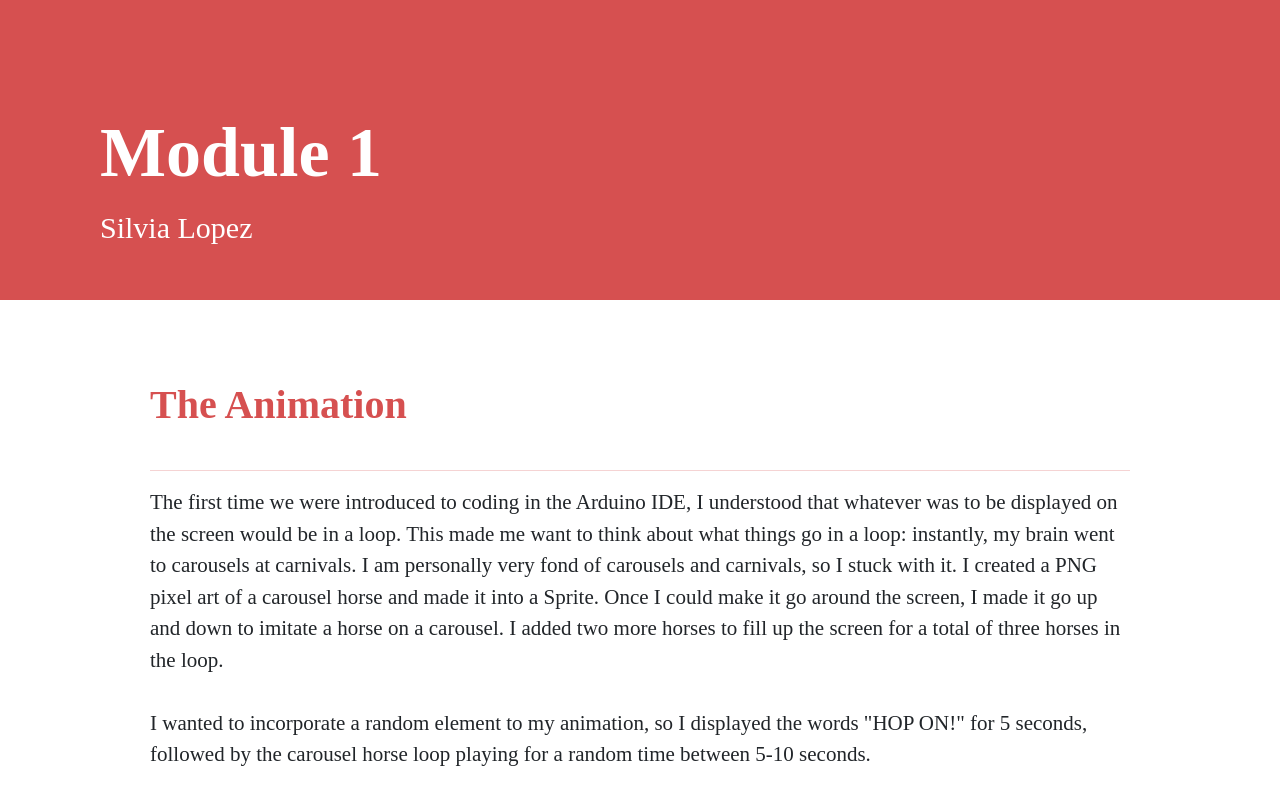
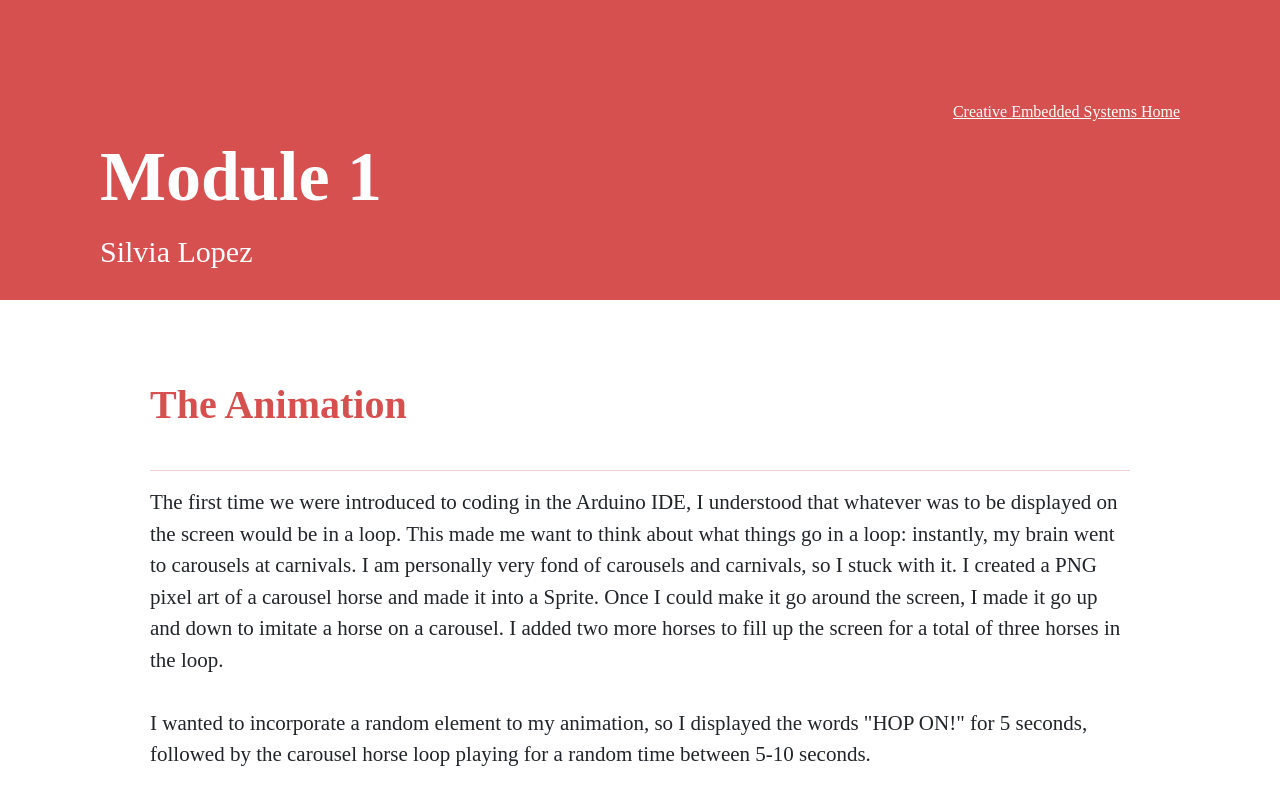
Before and after one commit to silvialopezfisz/creativeembeddedsys, a plain HTML site: page mod1.html in a window 1280 px wide. Shown: the top 800 px of the page. Drawn offline with nearby package versions, Linux system fonts and the light colour scheme.

Commit message:
Update mod1.html
added home creative emd systems link

```diff
--- a/mod1.html
+++ b/mod1.html
@@ -7,6 +7,11 @@
     <link href="https://cdn.jsdelivr.net/npm/bootstrap@5.0.2/dist/css/bootstrap.min.css" rel="stylesheet" crossorigin="anonymous">
 
     <style>
+
+    #home{
+        text-align: right;
+        color: white;
+    }
 
     #all{
         font-family: 'Times New Roman', Times, serif;
@@ -74,6 +79,7 @@
     <div id = "all">
 
         <div id = "header">
+            <div id = "home"> <a href = "https://silvialopezfisz.github.io/creativeembeddedsys/" style = "color: white;">Creative Embedded Systems Home</a>  </div>
             <div id = "header_title"> Module 1 </div>
             <div id= "header_sub"> Silvia Lopez </div>
         </div>
```
